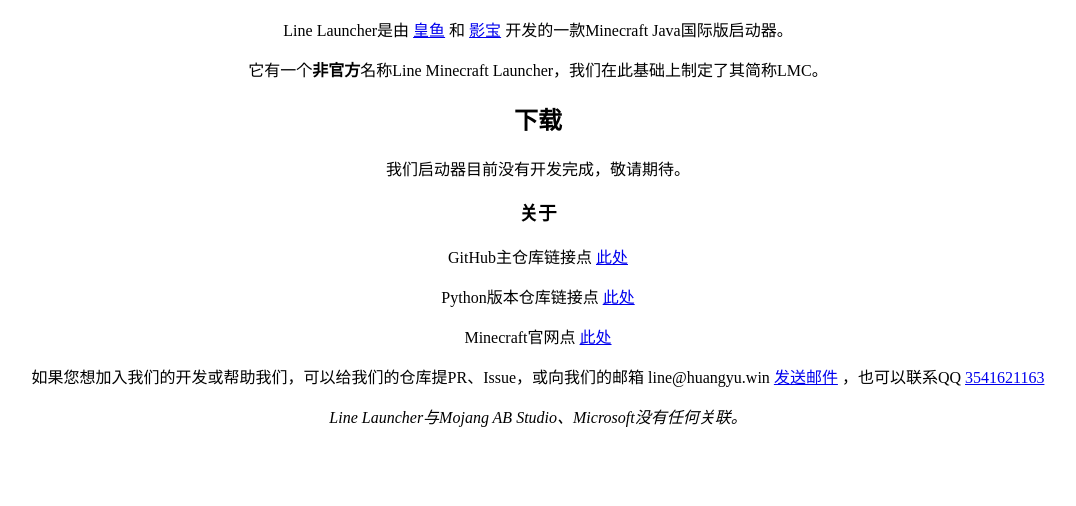
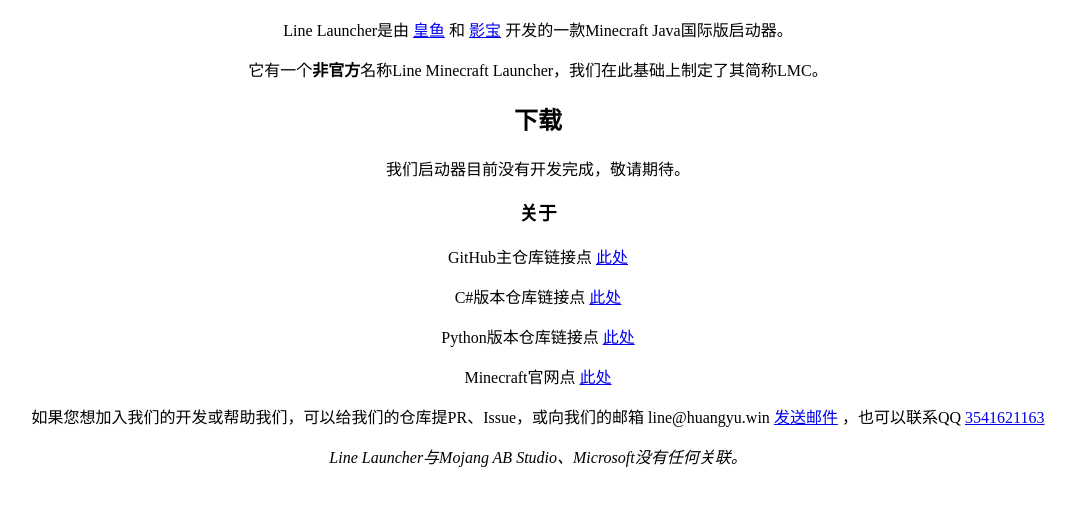
Before and after one commit to LinearTeam/LineLauncher, a plain HTML site: page index.html in a window 1280 px wide. Shown: the part 290-796 px from the top of the page, without its empty margins (102-1178 px from the left). Drawn offline with Linux system fonts and the light colour scheme.

Commit message:
Update index.html

```diff
--- a/index.html
+++ b/index.html
@@ -24,6 +24,9 @@
 			<p>GitHub主仓库链接点
 				<a href="https://github.com/IceCreamTeamICT/LineLauncher">此处</a>
 			</p>
+			<p>C#版本仓库链接点
+				<a href="https://github.com/IceCreamTeamICT/LineLauncherCs/">此处</a>
+			</p>
 			<p>Python版本仓库链接点
 				<a href="https://github.com/IloveEi/Line-Minecraft-Launcher">此处</a>
 			</p>
```
